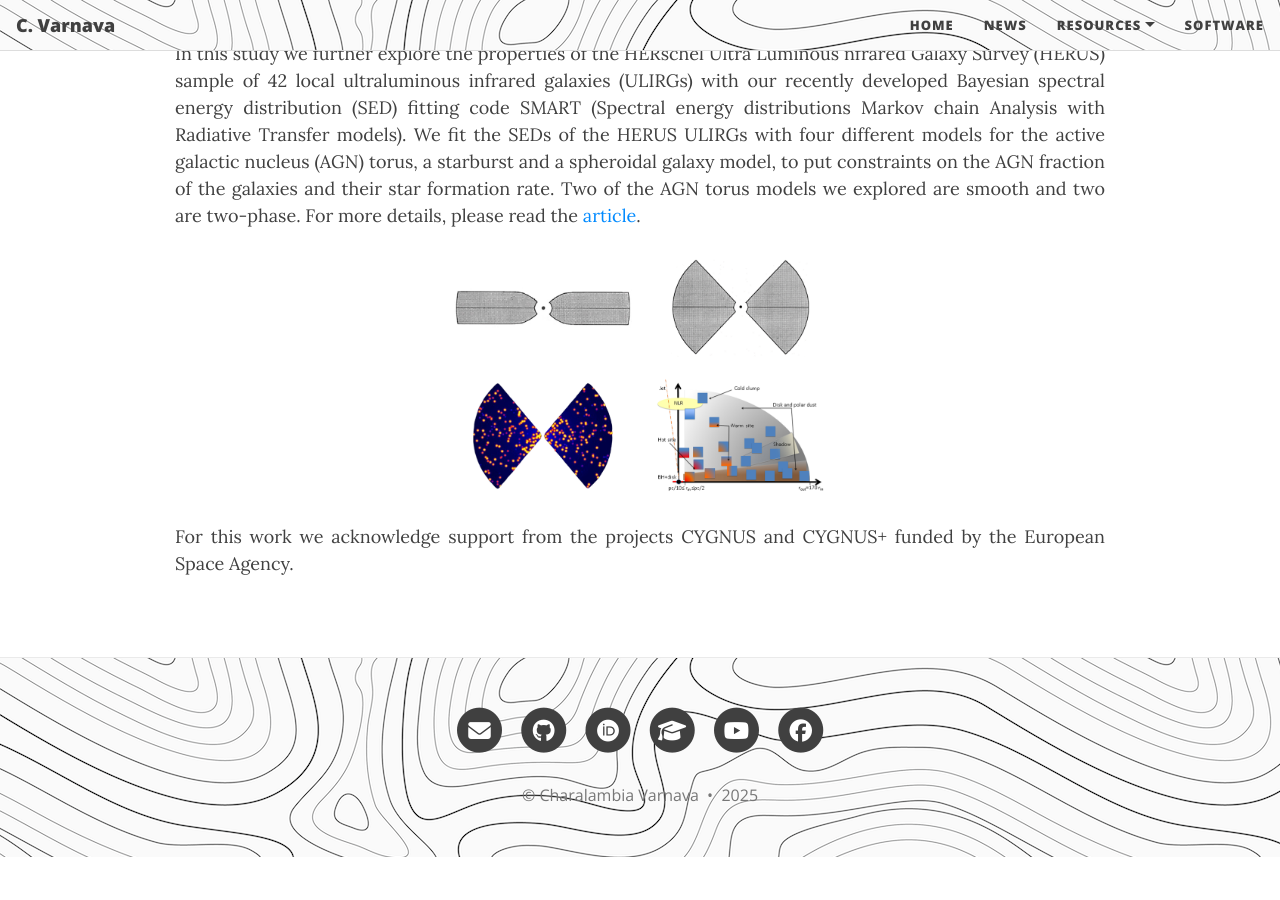
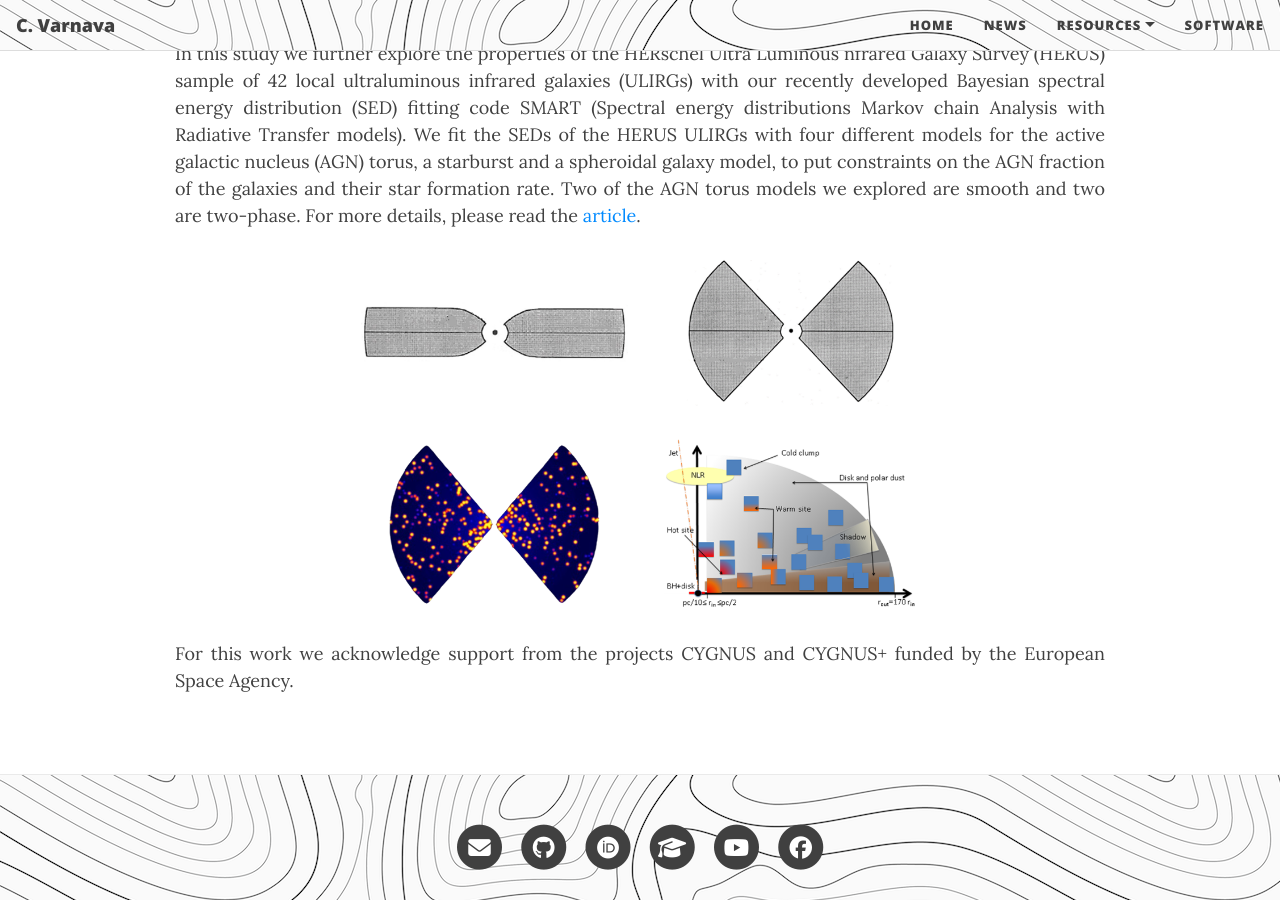
Before and after one commit to ch-var/ch-var.github.io, a Jekyll site: the page built from 2025-02-21-local_ULIRGs.html, in a window 1280 px wide and 900 px high, scrolled down 451 px. Built offline with Jekyll 4.4.1, drawn with Linux system fonts in a browser that asks for light colours; before the commit the page ends 1308 px from its top, so only the background shows below that.

Commit message:
Update 2025-02-21-local_ULIRGs.html

```diff
--- a/2025-02-21-local_ULIRGs.html
+++ b/2025-02-21-local_ULIRGs.html
@@ -29,7 +29,7 @@
 <p align='justify'>In this study we further explore the properties of the HERschel Ultra Luminous nfrared Galaxy Survey (HERUS) sample of 42 local ultraluminous infrared galaxies (ULIRGs) with our recently developed Bayesian spectral energy distribution (SED) fitting code SMART (Spectral energy distributions Markov chain Analysis with Radiative Transfer models). We fit the SEDs of the HERUS ULIRGs with four different models for the active galactic nucleus (AGN) torus, a starburst and a spheroidal galaxy model, to put constraints on the AGN fraction of the galaxies and their star formation rate. Two of the AGN torus models we explored are smooth and two are two-phase. For more details, please read the <a href="https://doi.org/10.1093/mnras/staf319">article</a>.
 
 <p align="center">
-<img src="/assets/img/4_AGN_models.png" width="40%" height="40%">
+<img src="/assets/img/4_AGN_models.png" width="60%" height="60%">
 </p>
 
 <p align='justify'>For this work we acknowledge support from the projects CYGNUS and CYGNUS+ funded by the European Space Agency.</p>
```
